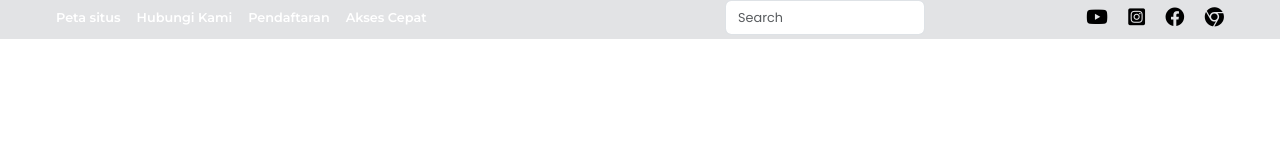
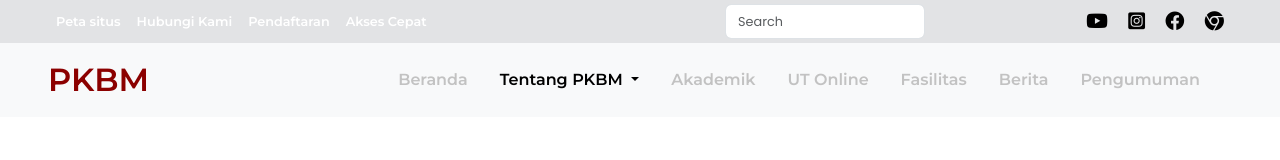
Before and after one commit to citamandiri81/POKJAR.UT.81, a plain HTML site: page struktur.html in a window 1280 px wide. Drawn offline with nearby package versions, Linux system fonts and the light colour scheme.

Commit message:
tambah struktur 1

```diff
--- a/struktur.css
+++ b/struktur.css
@@ -9,27 +9,65 @@ body {
   box-sizing: border-box;
 }
 
-.navbar .container-fluid .collapse ul li a {
+nav {
+  box-sizing: border-box;
+}
+
+.navbar-atas .container-fluid .collapse ul li a {
   font-size: 0.8rem;
 }
 
-.navbar .container-fluid form {
+.navbar-atas .container-fluid form {
   margin: auto;
 }
 
-.navbar .container-fluid form .form-control {
+.navbar-atas .container-fluid form .form-control {
   width: 200px;
   height: 35px;
   font-size: 0.8rem;
 }
 
-.navbar .container-fluid .sosmed a {
+.navbar-atas .container-fluid .sosmed a {
   margin: 0;
   padding: 0.3rem 0.5rem;
   color: black;
 }
-.navbar .container-fluid .sosmed a:hover {
+.navbar-atas .container-fluid .sosmed a:hover {
   background-color: black;
   color: white;
   transition: 0.2s;
 }
+
+/* Navbar Nawah */
+.navbar-bawah .container-fluid .navbar-nav {
+  width: auto;
+  margin: auto;
+}
+
+.navbar-bawah .container-fluid .logo {
+  color: darkred;
+  font-size: 2rem;
+}
+
+.navbar-bawah .container-fluid ul li a {
+  font-size: 1rem;
+  color: rgb(194, 194, 194);
+}
+
+.navbar-bawah .container-fluid ul li a:hover {
+  color: black;
+  transition: 0.2s;
+}
+
+.navbar-bawah .container-fluid ul li a.active {
+  color: black;
+}
+
+/* Media Queries */
+
+/* Tablet */
+@media (max-width: 768px) {
+  .navbar-atas {
+    display: none;
+  }
+}
--- a/struktur.html
+++ b/struktur.html
@@ -35,8 +35,8 @@
     />
   </head>
   <body>
-    <nav class="navbar navbar-expand-lg p-0">
-      <div class="container-fluid bg-secondary-subtle px-5 pb-1 m-0">
+    <nav class="navbar navbar-expand-lg p-0 navbar-atas">
+      <div class="container-fluid bg-secondary-subtle px-5 py-1 m-0">
         <div class="collapse navbar-collapse" id="hamburger-menu">
           <ul class="navbar-nav me-auto mb-2 mb-lg-0">
             <li class="nav-item">
@@ -70,6 +70,71 @@
       </div>
     </nav>
 
+    <!-- As a link -->
+    <nav class="navbar navbar-expand-lg bg-body-tertiary navbar-bawah">
+      <div
+        class="container-fluid px-5 d-flex justify-content-between align-items-center"
+      >
+        <a class="navbar-brand logo" href="#">PKBM</a>
+        <button
+          class="navbar-toggler"
+          type="button"
+          data-bs-toggle="collapse"
+          data-bs-target="#navbarSupportedContent"
+          aria-controls="navbarSupportedContent"
+          aria-expanded="false"
+          aria-label="Toggle navigation"
+        >
+          <span class="navbar-toggler-icon"></span>
+        </button>
+        <div
+          class="collapse navbar-collapse kolom-link justify-content-center"
+          id="navbarSupportedContent"
+        >
+          <ul class="navbar-nav me-3 mb-2 mb-lg-0">
+            <li class="nav-item mx-2">
+              <a class="nav-link" aria-current="page" href="#">Beranda</a>
+            </li>
+            <li class="nav-item mx-2 dropdown">
+              <a
+                class="nav-link dropdown-toggle active"
+                aria-current="page"
+                href="#"
+                role="button"
+                data-bs-toggle="dropdown"
+                aria-expanded="false"
+              >
+                Tentang PKBM
+              </a>
+              <ul class="dropdown-menu">
+                <li><a class="dropdown-item" href="#">Action</a></li>
+                <li><a class="dropdown-item" href="#">Another action</a></li>
+                <li><hr class="dropdown-divider" /></li>
+                <li>
+                  <a class="dropdown-item" href="#">Something else here</a>
+                </li>
+              </ul>
+            </li>
+            <li class="nav-item mx-2">
+              <a class="nav-link" href="">Akademik</a>
+            </li>
+            <li class="nav-item mx-2">
+              <a class="nav-link" href="">UT Online</a>
+            </li>
+            <li class="nav-item mx-2">
+              <a class="nav-link" href="">Fasilitas</a>
+            </li>
+            <li class="nav-item mx-2">
+              <a class="nav-link" href="">Berita</a>
+            </li>
+            <li class="nav-item mx-2">
+              <a class="nav-link" href="">Pengumuman</a>
+            </li>
+          </ul>
+        </div>
+      </div>
+    </nav>
+
     <!-- Javascript bootstrap -->
     <script
       src="https://cdn.jsdelivr.net/npm/bootstrap@5.3.0/dist/js/bootstrap.bundle.min.js"
```
